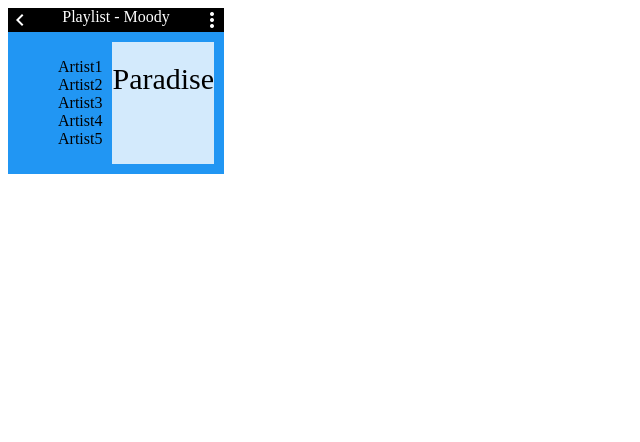
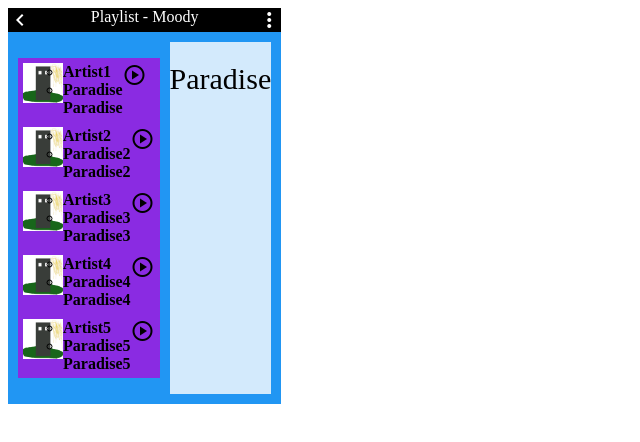
Before and after one commit to KerrikTheCleric/react-media-player, a React (Vite) app: page / in a window 1280 px wide. Shown: the top 442 px of the page, without its empty margins (0-640 px from the left). Built offline with nearby package versions, Linux system fonts and the light colour scheme.

Commit message:
Rough track list complete

```diff
--- a/src/components/GridContainer.css
+++ b/src/components/GridContainer.css
@@ -17,8 +17,18 @@
 .item1 { grid-area: menu; }
 .item2 { grid-area: player; }
 
-.no-bullets {
+.trackList{
+  padding-left: 0;
+}
+
+.trackListItem {
   list-style-type: none;
-  padding: 0;
+  padding: 5px;
   margin: 0;
+  display: flex;
 }
+
+.list-image{
+  max-width: 40px;
+  max-height: 40px;
+}
--- a/src/components/GridContainer.tsx
+++ b/src/components/GridContainer.tsx
@@ -9,19 +9,31 @@ import "./TrackListItem.css";
 
 export function GridContainer({ data }: ITrackMenuItemList): ReactElement {
 
-    const numbers = [1, 2, 3, 4, 5];
+    /*const numbers = [1, 2, 3, 4, 5];
     const doubled = numbers.map((number) => number * 2);
-    console.log(doubled);
+    console.log(doubled);*/
 
     const listItems = data.map((track) =>
-        <li className="no-bullets">{track.artist}</li>
+        <li className="trackListItem">
+            <img className="list-image"
+                src={track.image}
+                alt={track.name}
+            />
+            <ul className="trackList">
+                <li><b>{track.artist}</b></li>
+                <li><b>{track.name}</b></li>
+                <b>{track.name}</b>
+            </ul>
+
+            <span className="material-symbols-outlined"> play_circle </span>
+        </li>
     );
 
 
     return (
 
         <div className="grid-container">
-             <ul>{listItems}</ul>
+             <ul className="trackList">{listItems}</ul>
             <div className="item2">{data[0].name}</div>
         </div>
     );
```
